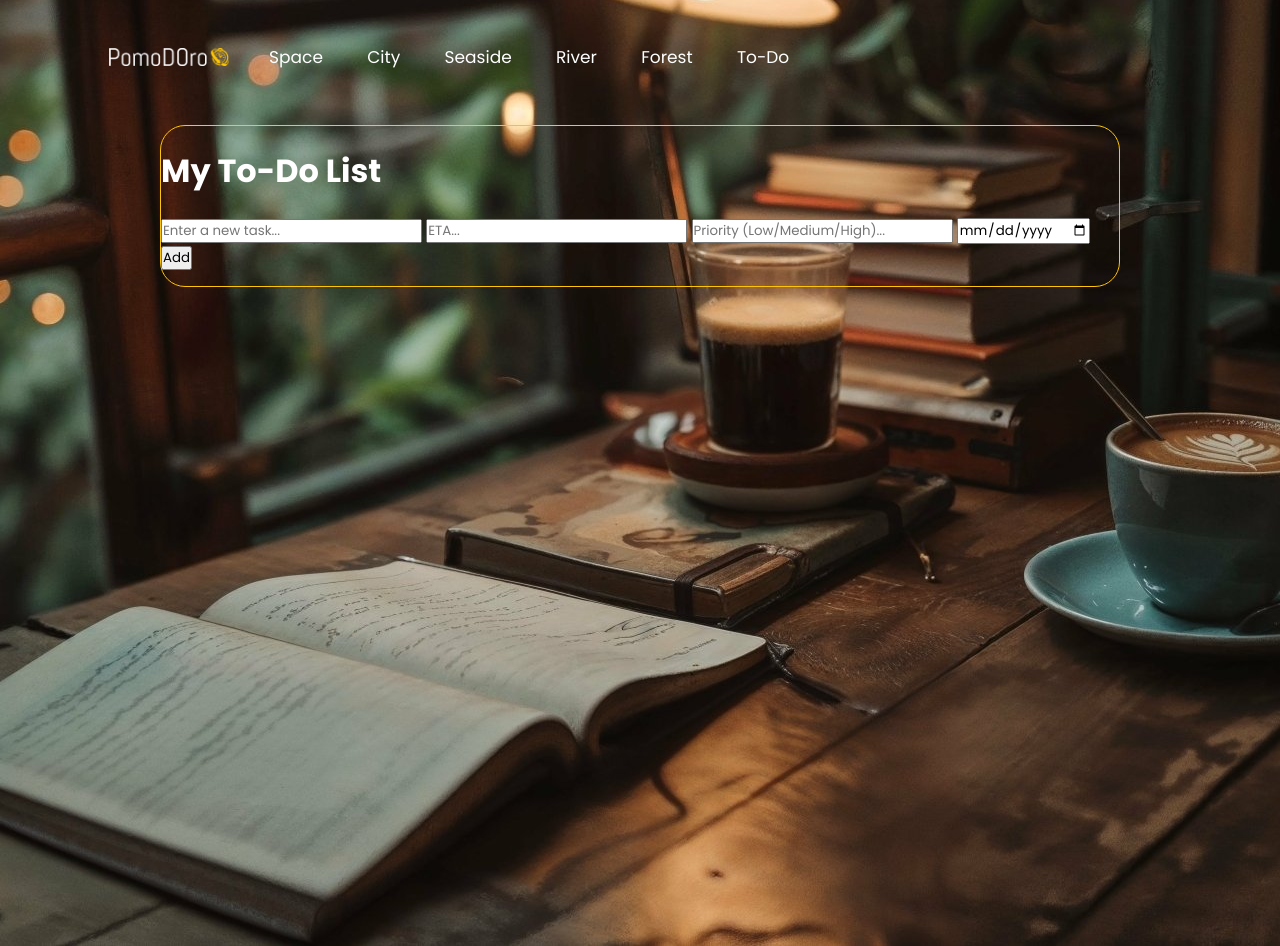
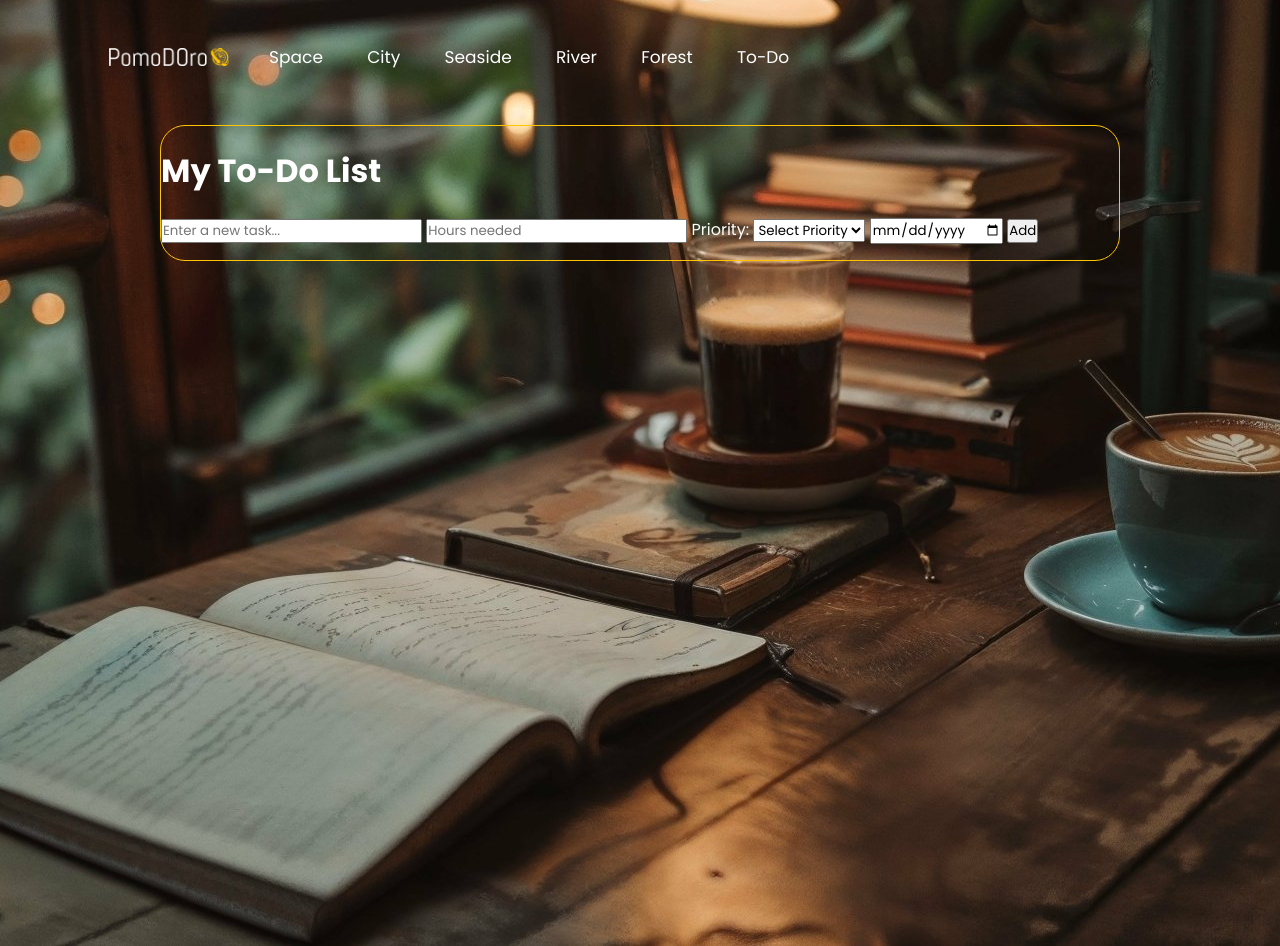
Before and after one commit to LispyJosh/Joshpy, a Flask app: page /todo in a window 1280 px wide; the page is wider, and only the part inside the window is pictured. Run offline with Flask 3, Linux system fonts and the light colour scheme; data that the repository does not hold is empty.

Commit message:
changed priority so its a drop down

```diff
--- a/app.py
+++ b/app.py
@@ -69,6 +69,7 @@ def add_todo():
     db.session.commit()
     return jsonify({
         "status": "success",
+         "id": new_task.id,
         "task": new_task.task,
         "eta": new_task.eta,
         "priority": new_task.priority,
--- a/static/js/todo.js
+++ b/static/js/todo.js
@@ -16,7 +16,7 @@ document.addEventListener('DOMContentLoaded', () => {
         e.preventDefault();
         const taskInput = document.getElementById('todo-input');
         const etaInput = document.getElementById('eta-input');
-        const priorityInput = document.getElementById('priority-input');
+        const priorityInput = document.getElementById('priority-select');
         const dueDateInput = document.getElementById('due-date-input');
 
         const newTask = {
--- a/templates/todo.html
+++ b/templates/todo.html
@@ -28,8 +28,16 @@
         <h1>My To-Do List</h1>
         <form id="todo-form">
             <input type="text" id="todo-input" placeholder="Enter a new task..." required>
-            <input type="text" id="eta-input" placeholder="ETA..." required>
-            <input type="text" id="priority-input" placeholder="Priority (Low/Medium/High)..." required>
+            <input type="text" id="eta-input" placeholder="Hours needed" required>
+
+            <label for="priority-select">Priority:</label>
+            <select id="priority-select" required>
+                <option value="" disabled selected>Select Priority</option>
+                <option value="low">Low</option>
+                <option value="medium">Medium</option>
+                <option value="high">High</option>
+            </select>
+
             <input type="date" id="due-date-input" placeholder="Due Date..." required>
             <button type="submit">Add</button>
         </form>
```
